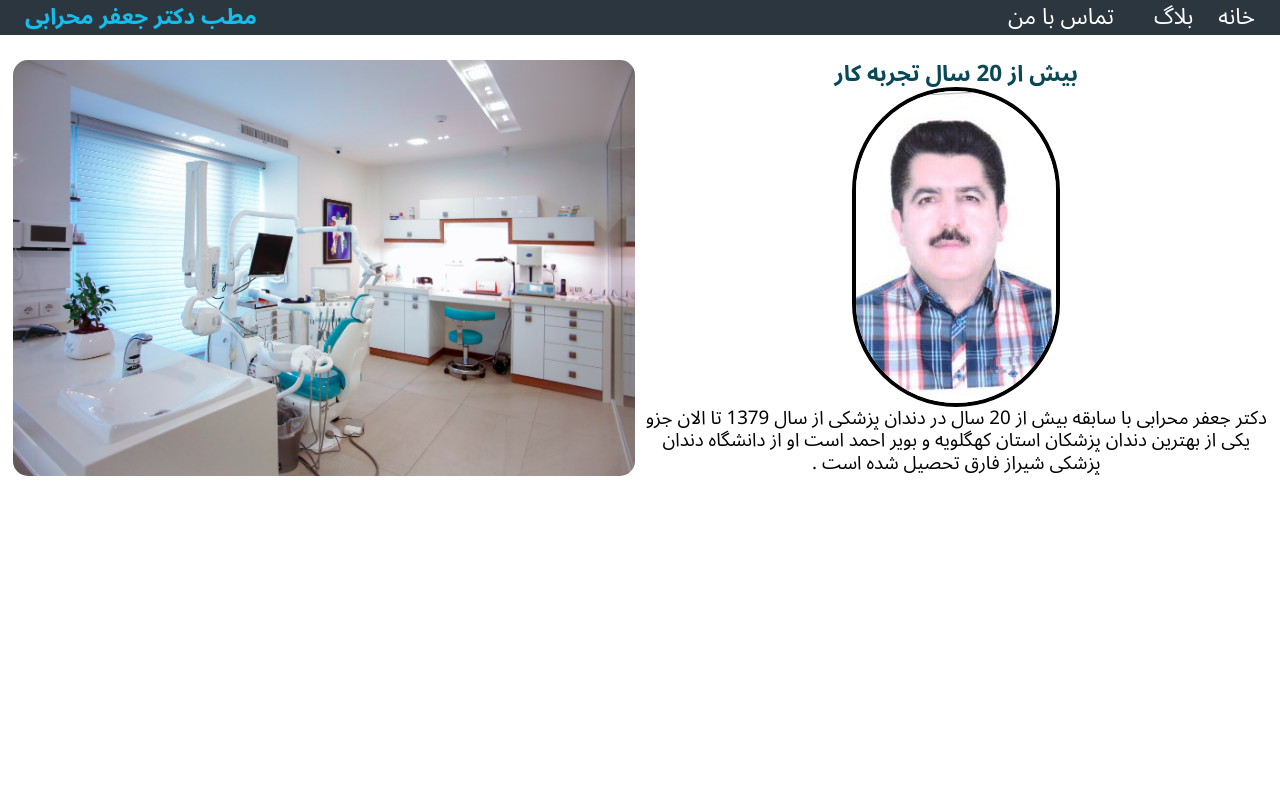
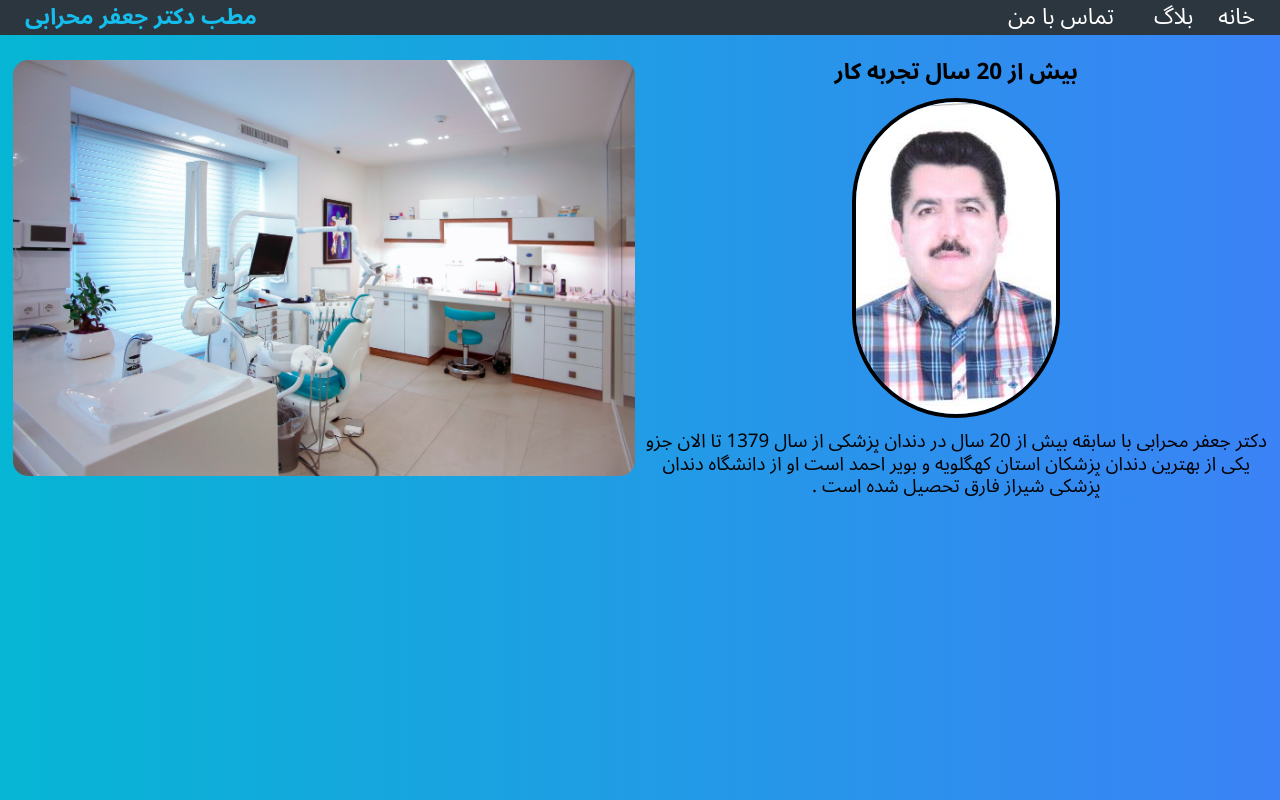
Before and after one commit to smsi80/drmehrabi, a plain HTML site: page index.html in a window 1280 px wide. Drawn offline with Linux system fonts and the light colour scheme.

Commit message:
chenge background coler

```diff
--- a/index.html
+++ b/index.html
@@ -7,8 +7,8 @@
     <link rel="stylesheet" href="/dist/output.css" />
     <title>Document</title>
   </head>
-  <body class="font-nato bg-white">
-    <header>
+  <body class="font-nato bg-gradient-to-r from-cyan-500 to-blue-500">
+    <header class="">
       <nav
         class="flex flex-col items-center justify-center md:justify-between md:flex-row-reverse text-4xl md:h-14 w-screen bg-[#2C363F] text-white pb-2 mb-10"
       >
@@ -33,9 +33,9 @@
         class="hero-main md:grid md:grid-cols-2 md:grid-rows-1 gap-x-4 mx-auto px-5 text-center font-bold text-4xl"
       >
         <div class="items-center justify-center flex flex-col">
-          <h2 class="text-4xl text-[#084859]">بیش از 20 سال تجربه کار</h2>
+          <h2 class="text-4xl text-black mb-5">بیش از 20 سال تجربه کار</h2>
           <img
-            class="rounded-full border-4 border-black"
+            class="rounded-full border-4 border-black mb-5"
             src="src/img/Doctor.png"
             alt=""
           />
--- a/tailwind.config.js
+++ b/tailwind.config.js
@@ -1,6 +1,5 @@
 module.exports = {
   content: ["./**/*.{html,js}"],
-  mode: "jit",
   theme: {
     extend: {
       fontFamily: {
```
Also changed, not shown: dist/output.css, src/img/topside.jpg (added).
